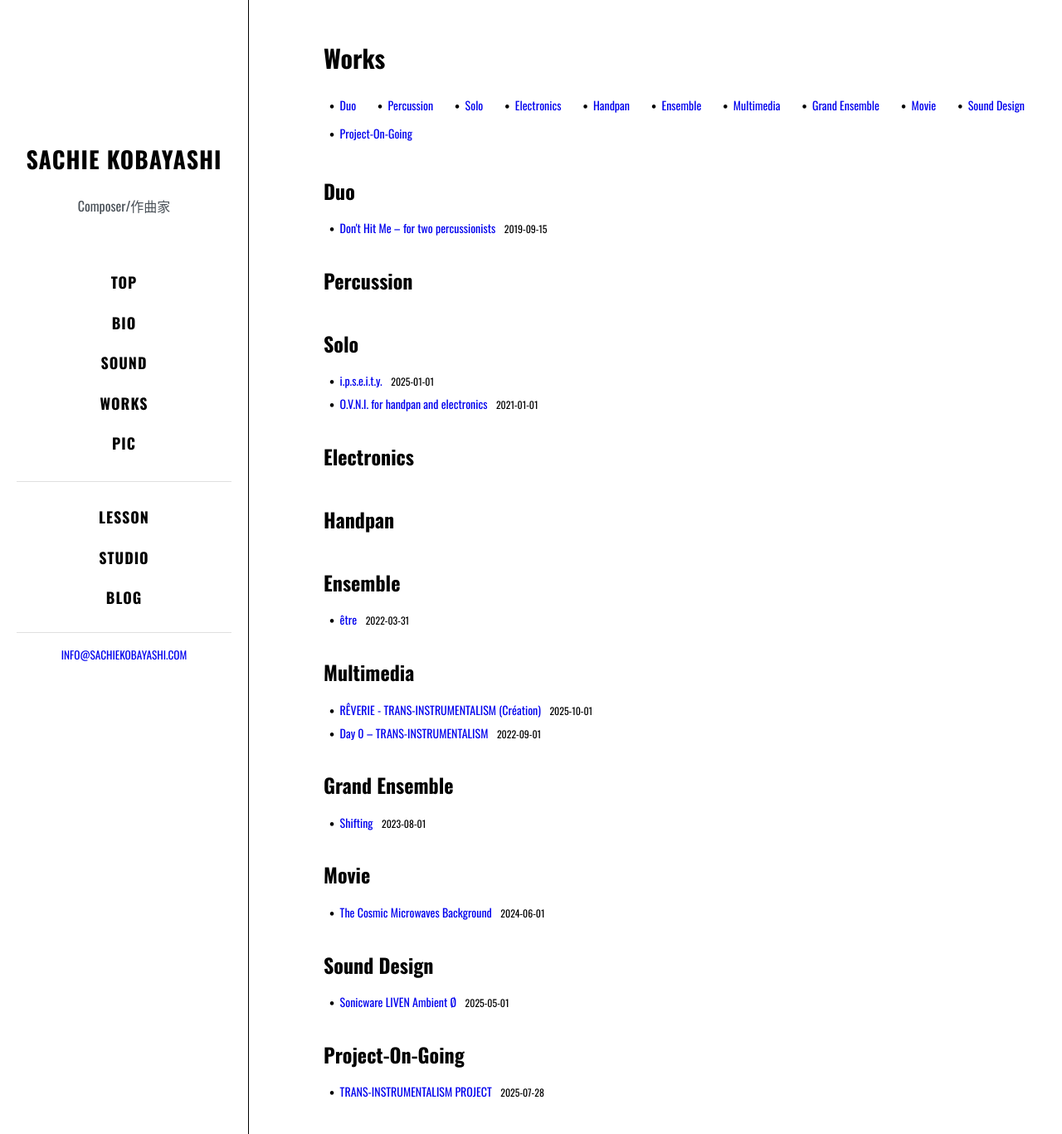
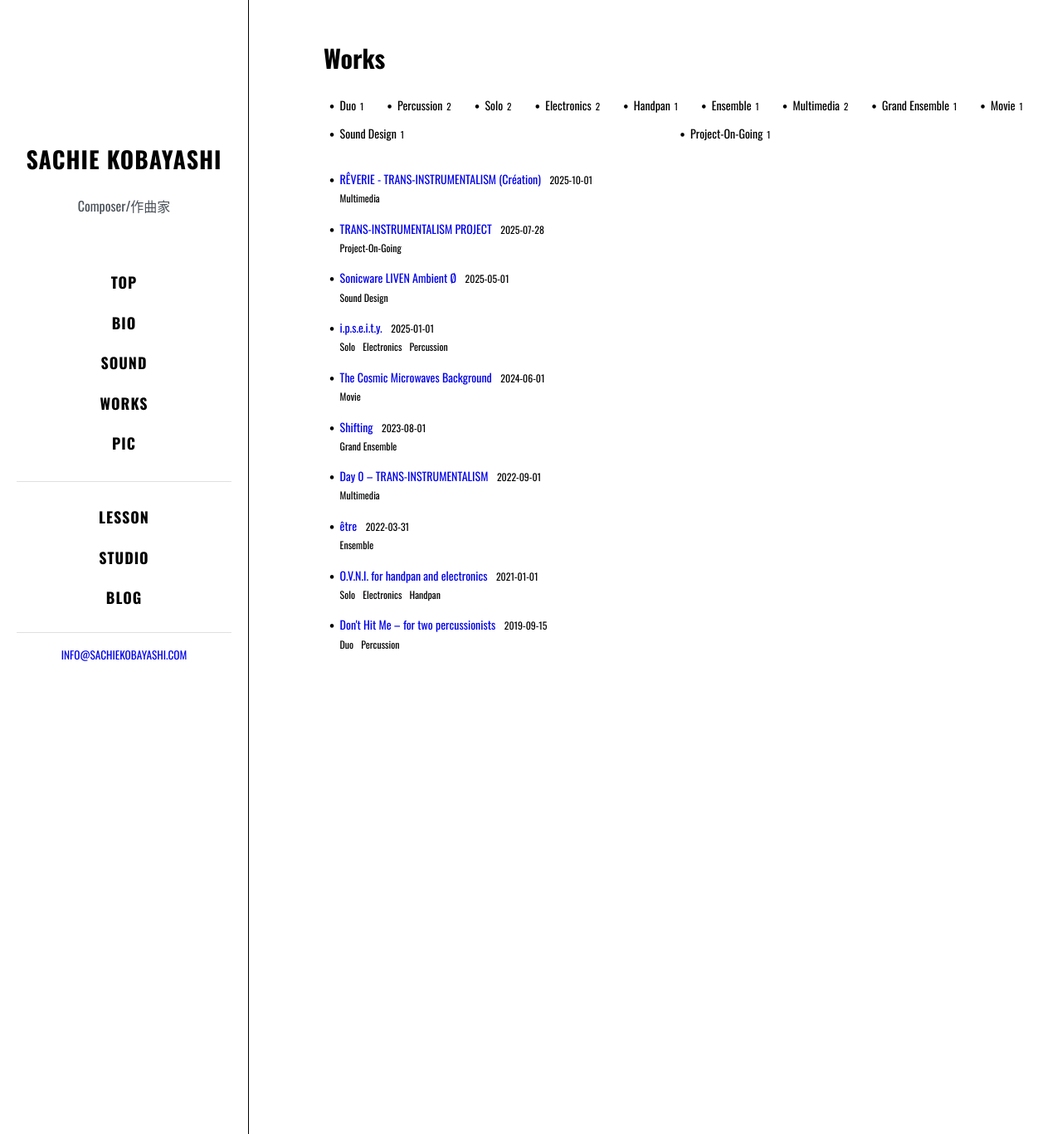
Before and after one commit to kbys88/kbys88.github.io, a Jekyll site: the page built from tags/index.html, in a window 1280 px wide and 1367 px high. Shown: the whole window at 83% size. Built offline with Jekyll 4.4.1, drawn with Linux system fonts in a browser that asks for light colours; nearby versions of some CDN libraries; some web fonts are replaced.

Commit message:
Update index.html

```diff
--- a/tags/index.html
+++ b/tags/index.html
@@ -9,19 +9,20 @@ permalink: /works/
 {% endif %}
 
 <div class="works-page">
-  <ul class="works-label">
+  <ul class="works-tags">
     {% for tag in site.tags %}
-      <li><a href="#{{ tag[0] | slugify }}">{{ tag[0] }}</a></li>
+      <li>
+        <span>{{ tag[0] }}</span>
+        <span class="count">{{ tag[1] | size }}</span>
+      </li>
     {% endfor %}
   </ul>
 
-  {% for tag in site.tags %}
-    <section class="works-section">
-      <h2 id="{{ tag[0] | slugify }}">{{ tag[0] }}</h2>
   <ul class="works-list">
     {% for post in site.posts %}
-          {% if post.title and post.tags[0] == tag[0] %}
-            <li>
+      {% if post.title %}
+        <li class="work-item">
+          <div class="work-main">
             {% if post.link %}
               <a href="{{ post.link }}">
             {% else %}
@@ -30,34 +31,39 @@ permalink: /works/
                 {{ post.title }}
               </a>
             <time>{{ post.date | date: "%Y-%m-%d" }}</time>
+          </div>
+
+          {% if post.tags %}
+            <div class="work-tags">
+              {% for tag in post.tags %}
+                <span>{{ tag }}</span>
+              {% endfor %}
+            </div>
+          {% endif %}
         </li>
       {% endif %}
     {% endfor %}
   </ul>
-    </section>
-  {% endfor %}
 </div>
 
 <style>
-  .works-label {
+  .works-tags {
     display: flex;
     flex-wrap: wrap;
-    gap: 0.5rem 1rem;
+    gap: 0.45rem 1rem;
     list-style: none;
     padding: 0;
     margin: 0 0 2rem;
   }
 
-  .works-label a {
-    text-decoration: none;
+  .works-tags li {
+    display: inline-flex;
+    gap: 0.35rem;
+    align-items: baseline;
   }
 
-  .works-section {
-    margin-bottom: 2rem;
-  }
-
-  .works-section h2 {
-    margin-bottom: 0.75rem;
+  .works-tags .count {
+    font-size: 0.8em;
   }
 
   .works-list {
@@ -66,15 +72,37 @@ permalink: /works/
     margin: 0;
   }
 
-  .works-list li {
+  .work-item {
+    margin-bottom: 1.15rem;
+  }
+
+  .work-main {
     display: flex;
     gap: 0.75rem;
     align-items: baseline;
-    margin-bottom: 0.45rem;
   }
 
-  .works-list time {
+  .work-main time {
     font-size: 0.85em;
     white-space: nowrap;
   }
+
+  .work-tags {
+    display: flex;
+    flex-wrap: wrap;
+    gap: 0.35rem 0.65rem;
+    margin-top: 0.25rem;
+    font-size: 0.85em;
+  }
+
+  @media (max-width: 540px) {
+    .work-main {
+      display: block;
+    }
+
+    .work-main time {
+      display: block;
+      margin-top: 0.15rem;
+    }
+  }
 </style>
```
Lines whose indentation alone changed are shown as unchanged.
